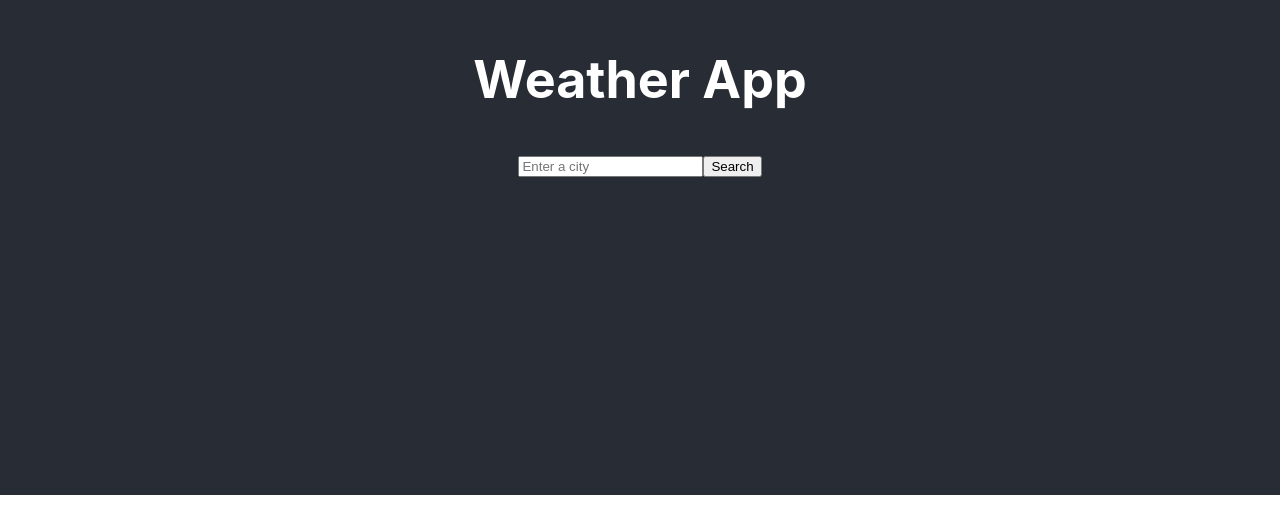
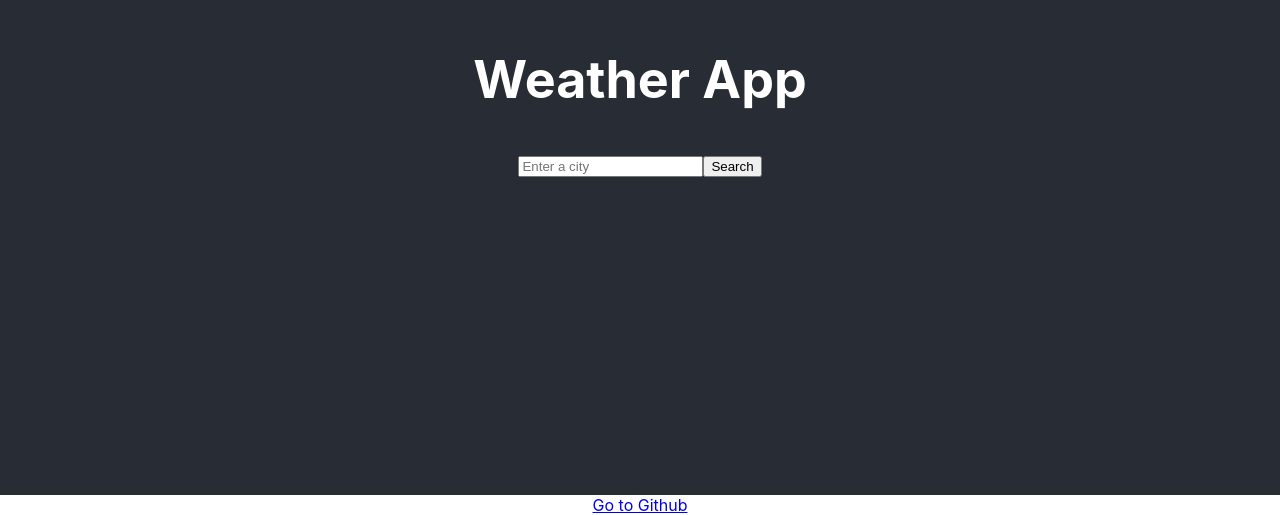
Before and after one commit to vicmoon/React, a React (Create React App) app: page / in a window 1280 px wide. Shown: the part 305-820 px from the top of the page. Built offline with nearby package versions, Linux system fonts and the light colour scheme.

Commit message:
added link

```diff
--- a/src/App.js
+++ b/src/App.js
@@ -7,6 +7,7 @@ function App() {
       <header className="App-header">
         <Weather />
       </header>
+      <a href="https://github.com/vicmoon/React"> Go to Github</a>
     </div>
   );
 }
```
